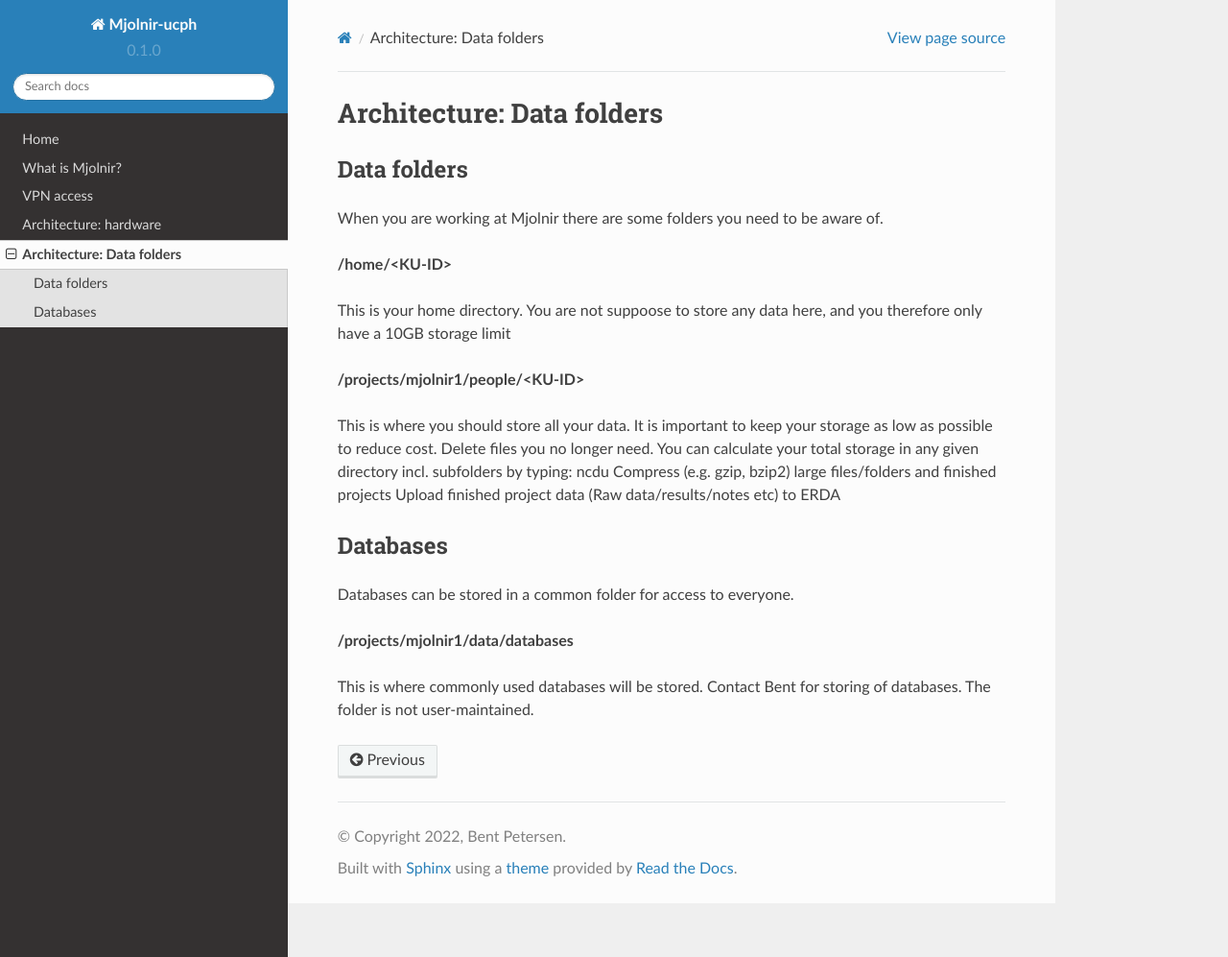
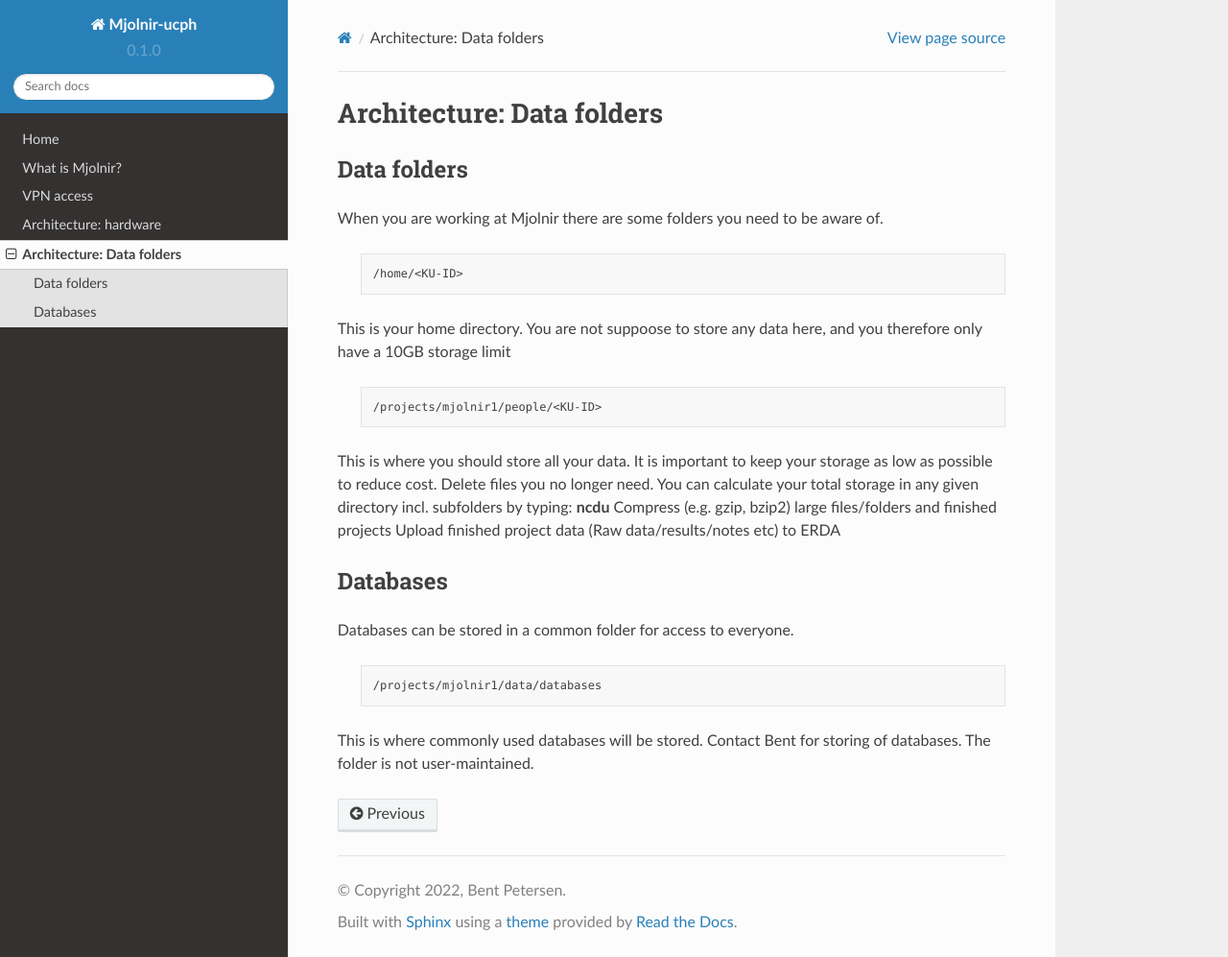
Before and after one commit to bentpetersendk/mjolnir_ucph, a Sphinx documentation site: the page built from docs/source/architecture_data_folders.rst, in a window 1280 px wide and 997 px high. Shown: the whole window at 96% size. Built offline with Sphinx 7.4.7 and the Read the Docs theme 2.0.0, drawn with Linux system fonts in a browser that asks for light colours.

Commit message:
Update architecture_data_folders.rst

```diff
--- a/docs/source/architecture_data_folders.rst
+++ b/docs/source/architecture_data_folders.rst
@@ -6,13 +6,17 @@
 *****
 When you are working at Mjolnir there are some folders you need to be aware of.
 
-**/home/<KU-ID>**
+    .. code-block:: bash
 
+      /home/<KU-ID>
 This is your home directory. You are not suppoose to store any data here, and you therefore only have a 10GB storage limit
 
-**/projects/mjolnir1/people/<KU-ID>**
 
-This is where you should store all your data. It is important to keep your storage as low as possible to reduce cost. Delete files you no longer need. You can calculate your total storage in any given directory incl. subfolders by typing: ncdu
+    .. code-block:: bash
+
+        /projects/mjolnir1/people/<KU-ID>
+
+This is where you should store all your data. It is important to keep your storage as low as possible to reduce cost. Delete files you no longer need. You can calculate your total storage in any given directory incl. subfolders by typing: **ncdu**
 Compress (e.g. gzip, bzip2) large files/folders and finished projects
 Upload finished project data (Raw data/results/notes etc) to ERDA
 
@@ -22,6 +26,8 @@
 
 Databases can be stored in a common folder for access to everyone.
 
-**/projects/mjolnir1/data/databases**
+    .. code-block:: bash
+
+        /projects/mjolnir1/data/databases
 
 This is where commonly used databases will be stored. Contact Bent for storing of databases. The folder is not user-maintained.
```
